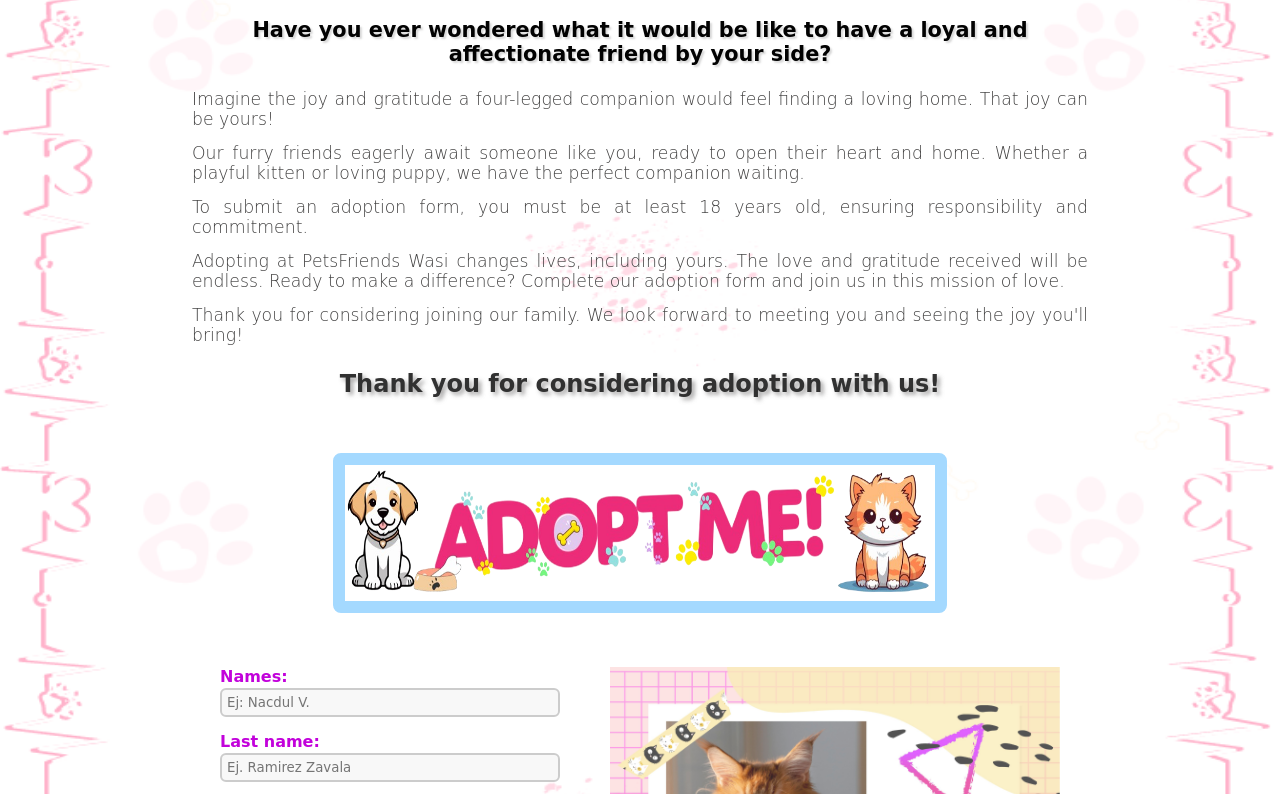
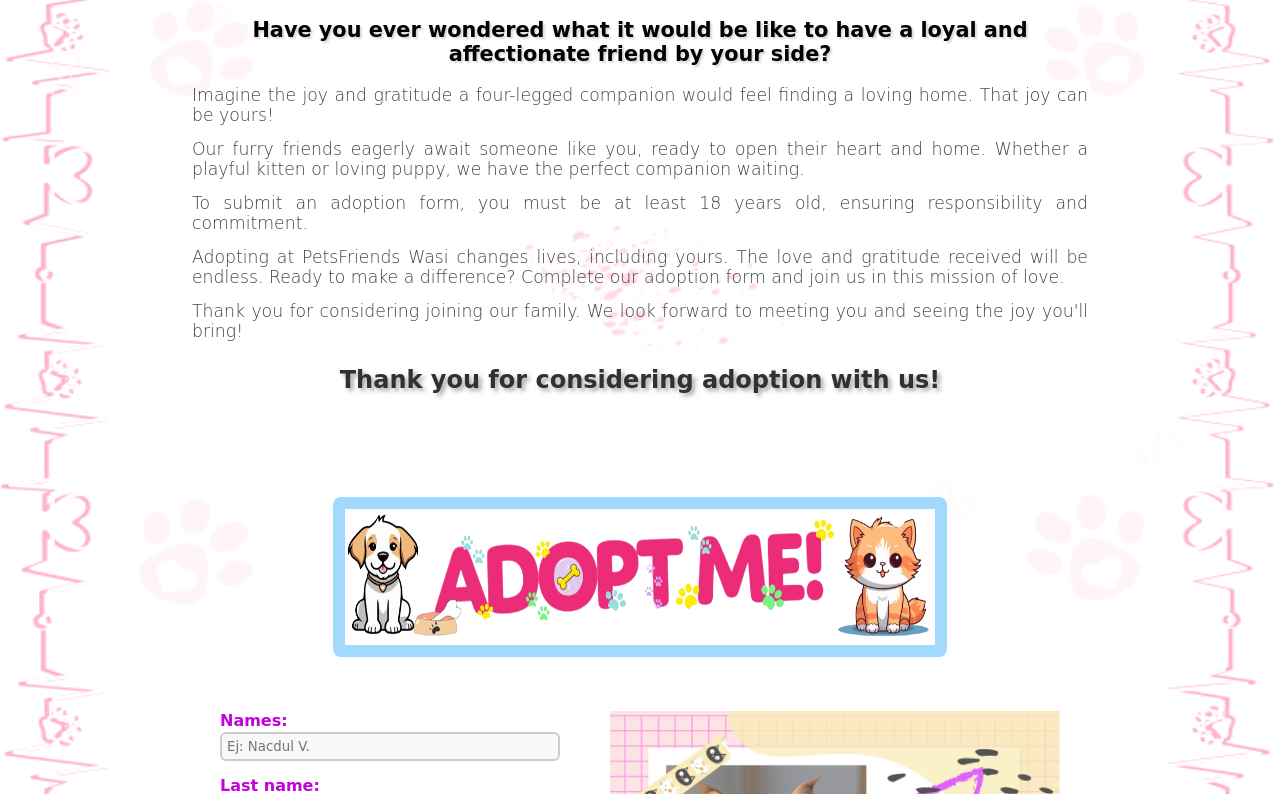
Before and after one commit to Laboratoria/DEV006-card-validation, a website: page src/adopta.html in a window 1280 px wide. Shown: the part 148-942 px from the top of the page. Drawn offline with Linux system fonts and the light colour scheme.

Commit message:
dando más espacio entre el texto de adopcion y la seccion formulario

```diff
--- a/src/style.css
+++ b/src/style.css
@@ -313,13 +313,13 @@ color: #fb02a8;
   text-shadow: 2px 2px 2px rgba(196, 196, 196, 0.673);
   font-size: 1.3em;
   text-align: center;
-  padding-bottom: 9px;
+  padding-bottom: 5px;
   padding-top: 9px;
 }
 .main-adopta h2{
   margin-top: 25px;
   text-align: center;
-  padding-bottom: 12px;
+  padding-bottom: 2.5em;
   color: rgb(49, 49, 49);
   text-shadow: 3px 3px 4px rgba(126, 124, 124, 0.673);
 }
```
